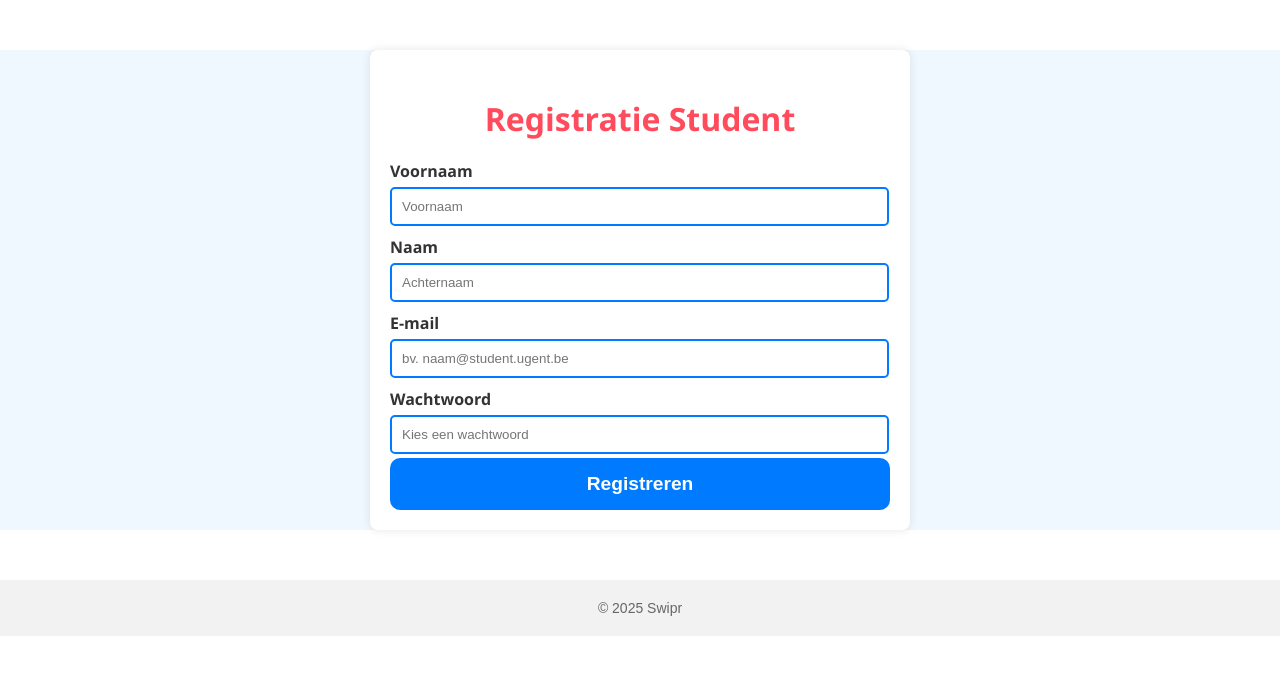
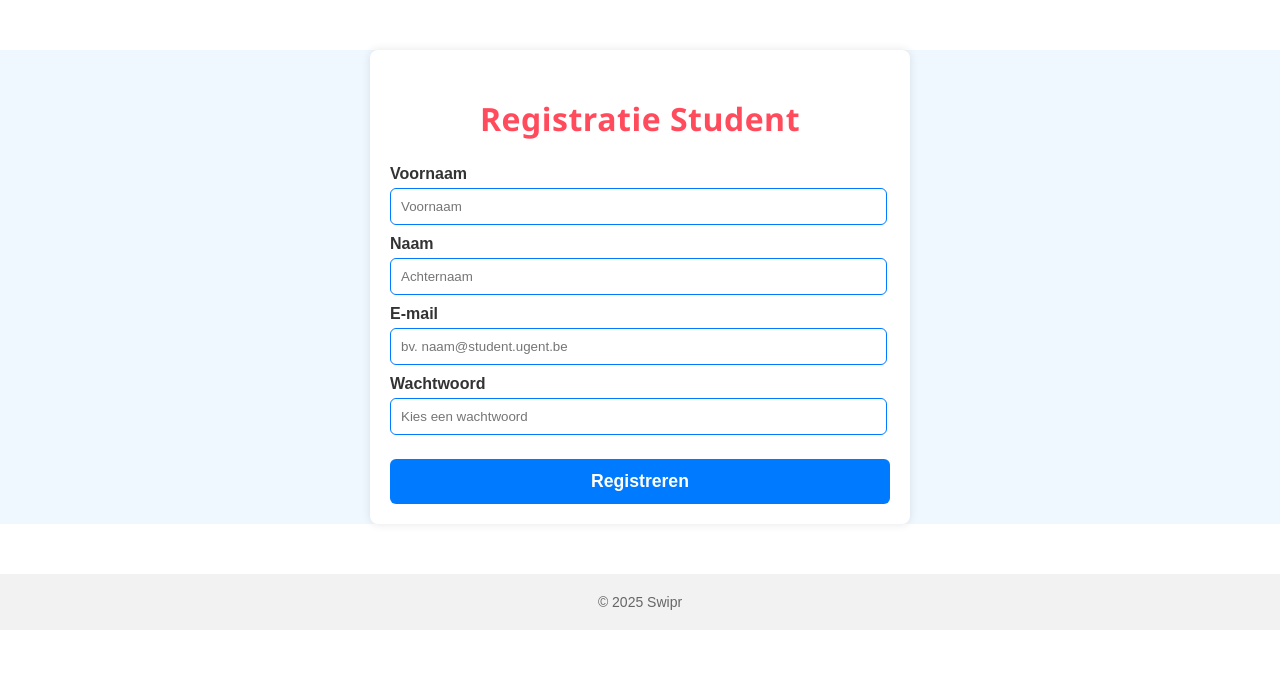
Before and after one commit to A-D-DBS-application/web-application-2025-group-40, a Flask app: page /registratie_student in a window 1280 px wide. Shown: the top 675 px of the page. Run offline with Flask 3, Linux system fonts and the light colour scheme.

Commit message:
bedrijven aanpassen

```diff
--- a/static/css/style.css
+++ b/static/css/style.css
@@ -355,59 +355,49 @@ ul.vacature-list li strong {
 /* ===== Registratie student ===== */
 
 .student-register-body {
-  background: #f0f8ff; /* zacht blauw */
-  font-family: 'Segoe UI', 'Roboto', sans-serif; /* modern en leesbaar */
+  background: #f0f8ff; /* lichtblauwe achtergrond */
 }
 
 .student-register-title {
   text-align: center;
-  color: #007BFF; /* helder blauw */
-  font-size: 2rem; /* groter en opvallend */
-  font-weight: bold;
-  font-family: 'Poppins', 'Segoe UI', sans-serif; /* mooi lettertype */
-  margin-bottom: 20px;
+  color: #007bff;              /* blauw accent */
+  font-family: 'Segoe UI', Tahoma, Geneva, Verdana, sans-serif; /* modern, strak lettertype */
+  font-size: 2rem;             /* iets groter voor nadruk */
+  font-weight: 600;            /* semi-bold voor balans */
+  margin-bottom: 25px;
+  letter-spacing: 0.5px;       /* subtiele spatiëring */
 }
 
-.student-register input:invalid {
-  border: 2px solid #007BFF;
-  border-radius: 5px;
+.student-register input {
+  border: 1px solid #007bff; /* standaard blauwe rand */
+  border-radius: 6px;
+  padding: 10px;
 }
 
-.student-register input:valid {
-  border: 2px solid #0056B3;
-  border-radius: 5px;
+.student-register input:focus {
+  outline: none;
+  border-color: #0056b3; /* donkerder blauw bij focus */
+  box-shadow: 0 0 5px rgba(0, 123, 255, 0.3);
 }
 
-.alert-success {
-  color: green;
-  margin-bottom: 10px;
-  font-weight: 500;
-}
-
-.alert-error {
-  color: red;
-  margin-bottom: 10px;
-  font-weight: 500;
-}
-
-/* Grote blauwe kader voor de registreer-knop */
 .student-register button {
-  display: block;
   width: 100%;
-  padding: 15px;
-  background-color: #007BFF;
+  padding: 12px;
+  margin-top: 20px;
+  background-color: #007bff; /* knop blauw */
   color: white;
-  font-size: 1.2rem;
-  font-weight: bold;
   border: none;
-  border-radius: 10px;
+  border-radius: 6px;
+  font-size: 1.1rem;
   cursor: pointer;
   transition: background-color 0.3s ease;
 }
 
 .student-register button:hover {
-  background-color: #0056B3; /* donkerder blauw bij hover */
+  background-color: #0056b3; /* donkerder blauw bij hover */
 }
+
+
 
 
 /* ===== Vacature student ===== */
```
Also changed, not shown: templates/vacature_student.html (+11 -1 lines).
